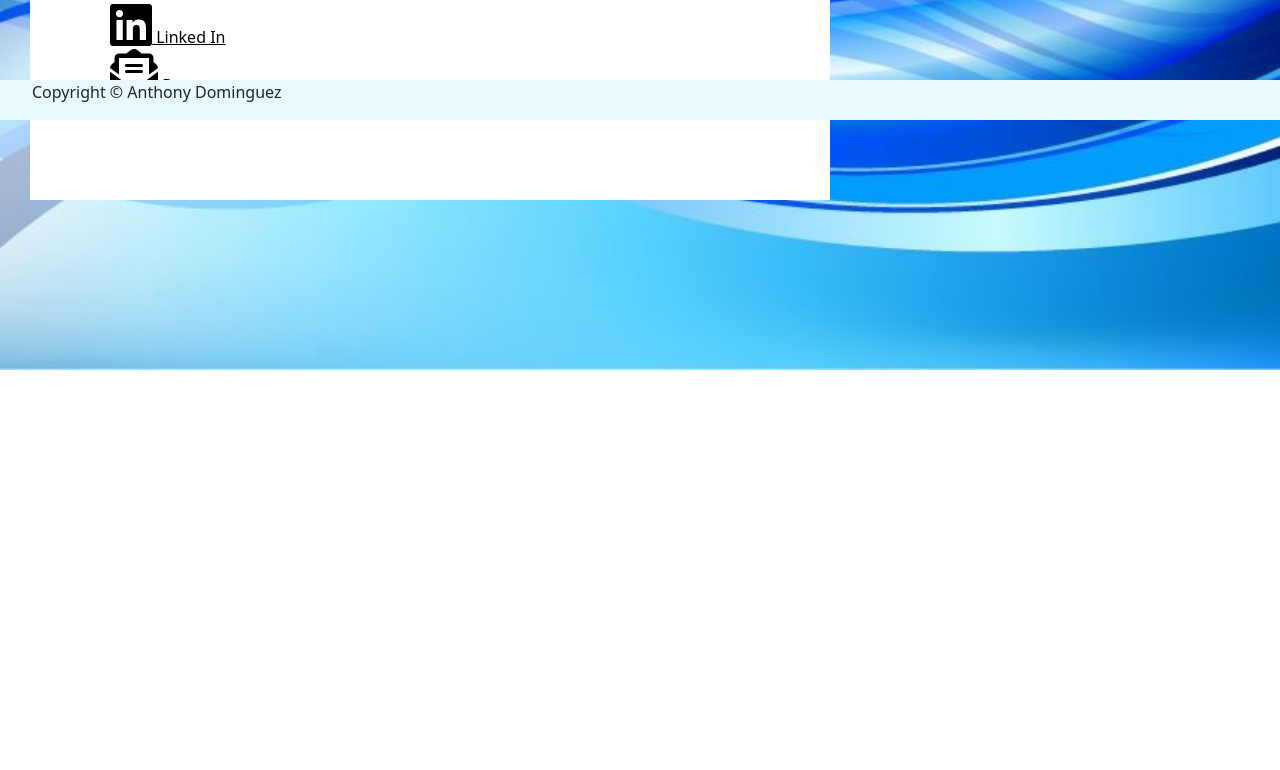
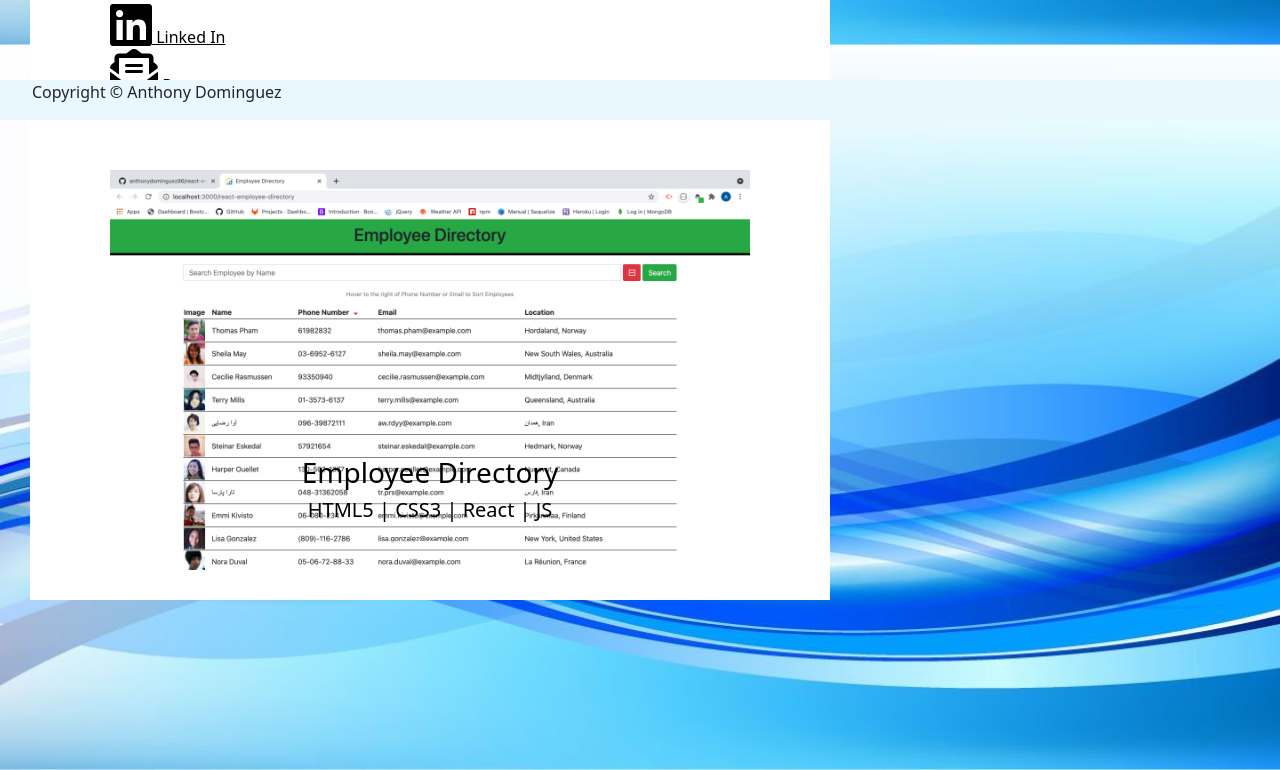
Before and after one commit to anthonydominguez86/anthony-dominguez-86-react, a React (Create React App) app in the folder portfolio/: page /#/ in a window 1280 px wide. Shown: the part 680-1450 px from the top of the page. Before the commit the page ends 1050 px from the top, so only its background shows below. Built offline with nearby package versions, Linux system fonts and the light colour scheme.

Commit message:
added carousel back in terrible idea to remove from landing page

```diff
--- a/portfolio/src/components/pages/Landing.js
+++ b/portfolio/src/components/pages/Landing.js
@@ -30,7 +30,7 @@ function Landing() {
           <hr></hr>
           <br></br>
         </p>
-  {/* <Carousel>
+  <Carousel>
   <Carousel.Item>
     <img
       className="d-block w-100"
@@ -66,7 +66,7 @@ function Landing() {
       <h5>HTML5 | CSS3 | Bootstrap | API | JS</h5>
     </Carousel.Caption>
   </Carousel.Item>
-</Carousel> */}
+</Carousel>
   </section>
   </div>
 );
```
